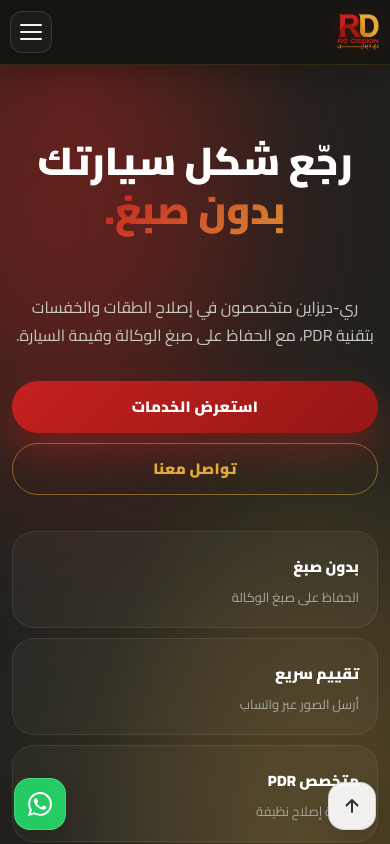
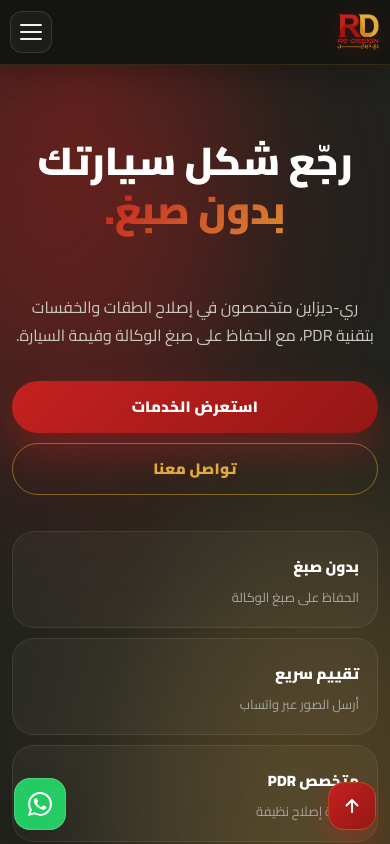
Before and after one commit to AhmadAlidlbi/redesign-landing, an Angular app: page / in a window 390 px wide. Shown: the top 844 px of the page. Built offline with nearby package versions, Linux system fonts and the light colour scheme.

Commit message:
Update scroll-to-top button styles for improved aesthetics and responsiveness

```diff
--- a/src/app/components/scroll-top/scroll-top.scss
+++ b/src/app/components/scroll-top/scroll-top.scss
@@ -1,46 +1,47 @@
 .to-top {
   position: fixed;
   bottom: 18px;
-
-    /* Default LTR: left. RTL switches to right below */
   left: 18px;
   right: auto;
-
   z-index: 99999;
 
   width: 52px;
   height: 52px;
   border-radius: 18px;
 
-    /* ✅ white surface */
-    border: 1px solid rgba(22, 20, 20, 0.12);
-    background: rgba(255, 255, 255, 0.92);
+  background: linear-gradient(135deg, #c4211f, #941715);
+  border: 1px solid rgba(226, 170, 57, 0.3);
   backdrop-filter: blur(10px);
 
   display: grid;
   place-items: center;
   cursor: pointer;
 
-    box-shadow: 0 16px 34px rgba(22, 20, 20, 0.14);
-    transition: transform 140ms ease, box-shadow 160ms ease, opacity 160ms ease;
+  box-shadow:
+    0 12px 28px rgba(196, 33, 31, 0.38),
+    0 0 0 0 rgba(226, 170, 57, 0);
+  transition:
+    transform 140ms ease,
+    box-shadow 180ms ease;
 
   &:hover {
-      transform: translateY(-2px);
-      box-shadow: 0 18px 40px rgba(22, 20, 20, 0.18);
+    transform: translateY(-3px);
+    box-shadow:
+      0 18px 38px rgba(196, 33, 31, 0.52),
+      0 0 0 3px rgba(226, 170, 57, 0.22);
   }
 
   &:active {
-      transform: translateY(0px);
+    transform: translateY(0);
   }
 }
 
 .to-top__icon {
   display: block;
   flex-shrink: 0;
-    color: rgba(22, 20, 20, 0.88);
+  color: #fff;
 }
 
-  /* RTL => move to right */
 :host-context(html[dir="rtl"]) .to-top {
   right: 18px;
   left: auto;
@@ -49,10 +50,10 @@
 @media (max-width: 560px) {
   .to-top {
     bottom: 14px;
+    left: 14px;
     width: 48px;
     height: 48px;
     border-radius: 16px;
-      left: 14px;
   }
 
   :host-context(html[dir="rtl"]) .to-top {
@@ -60,13 +61,3 @@
     left: auto;
   }
 }
-
-/* ─── Dark mode ──────────────────────────────────────────── */
-:host-context(html[data-theme="dark"]) {
-  .to-top {
-    background: rgba(40, 38, 38, 0.94);
-    border-color: rgba(255, 255, 255, 0.1);
-  }
-
-  .to-top__icon { color: rgba(240, 237, 232, 0.88); }
-}
```
Lines whose indentation alone changed are shown as unchanged.
